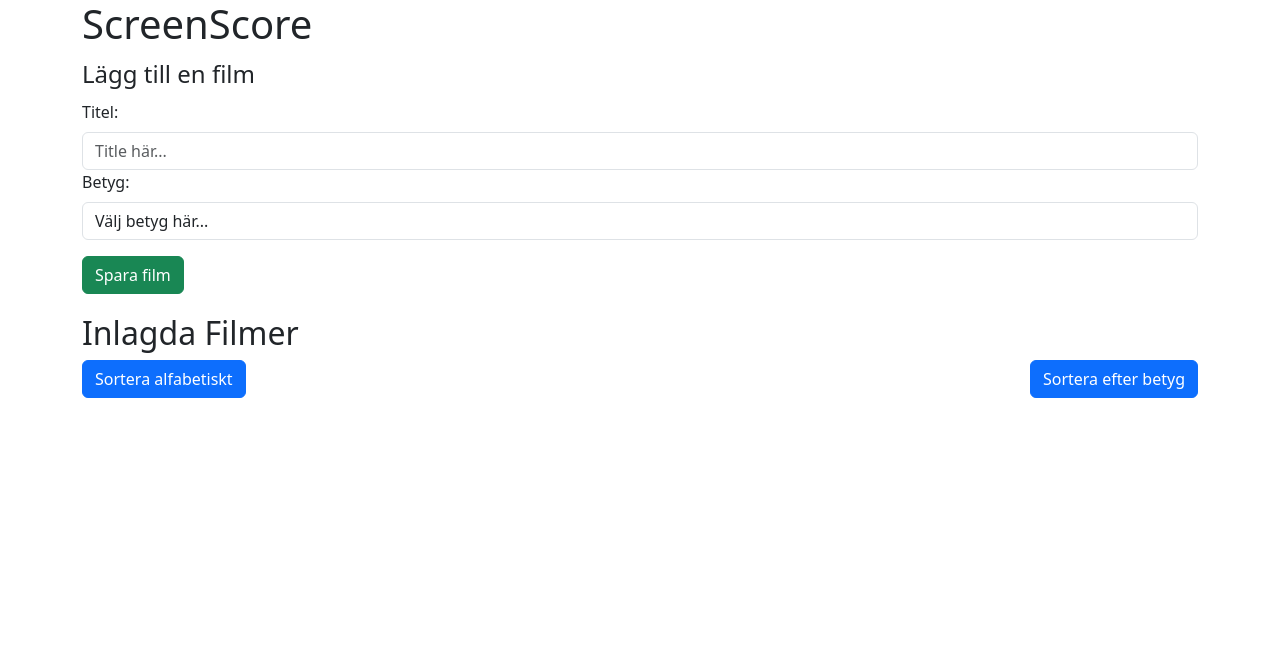
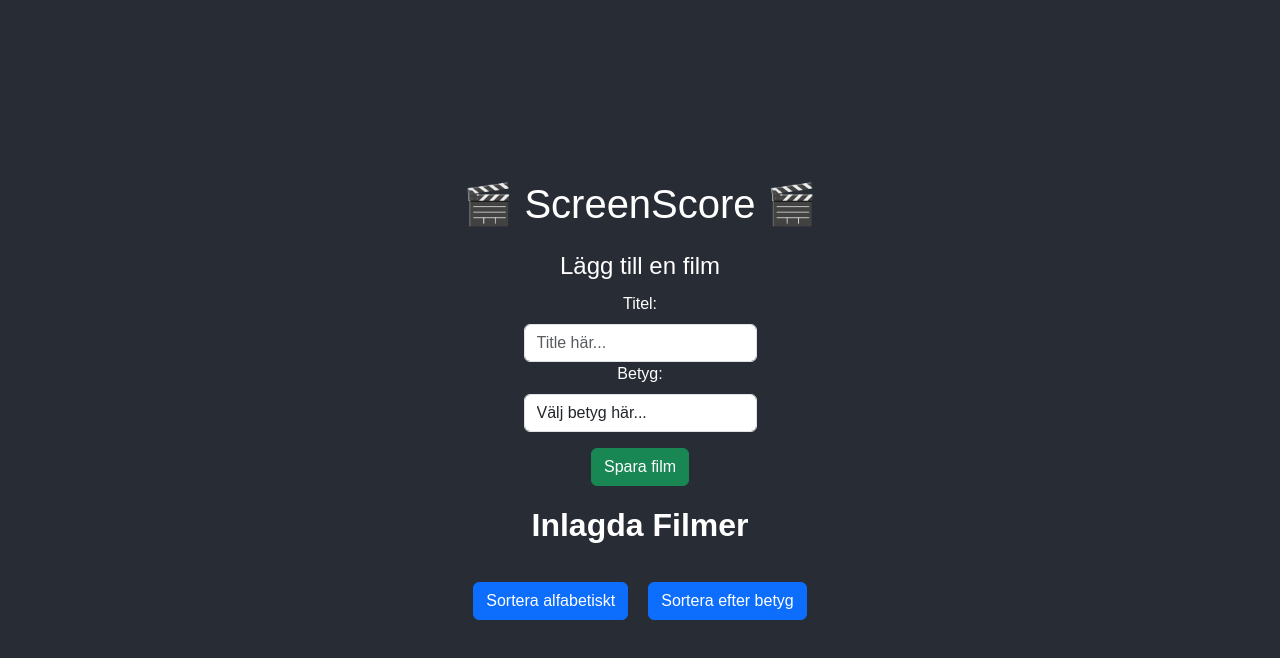
Before and after one commit to DonLealGUA/ScreenScore, a React (Create React App) app: page / in a window 1280 px wide. Shown: the top 658 px of the page. Built offline with nearby package versions, Linux system fonts and the light colour scheme.

Commit message:
improvements

```diff
--- /dev/null
+++ b/src/App.css
@@ -0,0 +1,29 @@
+/* App.css */
+
+body {
+    background-color: #282c34;
+    color: #ffffff;
+    font-family: 'Arial', sans-serif;
+}
+
+.app-container {
+    min-height: 100vh;
+    display: flex;
+    flex-direction: column;
+    justify-content: center;
+    align-items: center;
+}
+
+.app-title {
+    margin-bottom: 20px;
+}
+
+.app-subtitle {
+    margin-top: 20px;
+    font-weight: bold;
+}
+
+
+.d-flex {
+    justify-content: center;
+}
--- a/src/App.js
+++ b/src/App.js
@@ -5,54 +5,56 @@ import AddMovieForm from './components/AddMovieForm';
 import Movies from './components/Movies';
 import OrderByNameButton from './components/OrderByNameButton';
 import OrderByGradeButton from './components/OrderByGradeButton';
+import './App.css'; // Import custom CSS for styling
+
 function App() {
-    const [movies,setMovie] = useState([]); // State hook to manage movies array
+    const [movies, setMovie] = useState([]); // State hook to manage movies array
 
     // Adds a new movie to the list
     const addMovie = (newMovie) => {
-    setMovie([...movies,newMovie]);
+        setMovie([...movies, newMovie]);
     };
 
     // Delete a movie from the list
     const deleteMovie = (movieToDelete) => {
-    setMovie(movies.filter(movie=> movie !== movieToDelete));
+        setMovie(movies.filter((movie) => movie !== movieToDelete));
     };
 
     // Orders movies by name
     const orderByName = () => {
-    setMovie([...movies.sort((a,b) => a.title.localeCompare(b.title))]);
+        setMovie([...movies.sort((a, b) => a.title.localeCompare(b.title))]);
     };
 
     // Orders movies by rating
     const orderByGrade = () => {
-    setMovie([...movies.sort((a,b) => b.rating - a.rating)]);
+        setMovie([...movies.sort((a, b) => b.rating - a.rating)]);
     };
 
-return(
-<Container>
-  <Row>
+    return (
+        <Container className="app-container">
+            <Row className="text-center">
                 <Col>
-      <h1>ScreenScore</h1>
+                    <h1 className="app-title">🎬 ScreenScore 🎬</h1>
                 </Col>
             </Row>
-  <Row>
+            <Row className="text-center">
                 <Col>
                     <AddMovieForm onAddMovie={addMovie} />
                 </Col>
             </Row>
-  <Row>
+            <Row className="text-center">
                 <Col>
-      <h2 style={{ marginTop: '20px' }}>Inlagda Filmer</h2>
+                    <h2 className="app-subtitle">Inlagda Filmer</h2>
                 </Col>
             </Row>
-  <Row>
+            <Row className="text-center">
                 <Col>
                     <Movies movies={movies} onDeleteMovie={deleteMovie} />
                 </Col>
             </Row>
-  <Row>
+            <Row className="text-center " style={{ marginTop: '30px' }}>
                 <Col>
-      <div className="d-flex justify-content-between">
+                  <div className="d-flex justify-content-between sort-button-container">
                         <OrderByNameButton onOrderByName={orderByName} />
                         <div style={{ width: '20px' }}></div>
                         <OrderByGradeButton onOrderByGrade={orderByGrade} />
@@ -60,10 +62,7 @@ return(
                 </Col>
             </Row>
         </Container>
-
     );
-
-
 }
 
 export default App;
--- /dev/null
+++ b/src/components/Movie.css
@@ -0,0 +1,14 @@
+/* Movie.css */
+
+.star-icon {
+    width: 20px;
+    height: 20px;
+    margin-right: 5px;
+}
+
+.delete-movie-icon {
+    width: 25px;
+    height: 25px;
+    cursor: pointer;
+    margin-left: 10px;
+}
--- a/src/components/Movie.js
+++ b/src/components/Movie.js
@@ -1,5 +1,6 @@
 import React from 'react';
 import { ListGroup } from 'react-bootstrap';
+import './Movie.css'; // Import the CSS file for styles
 
 const Movie = ({ movie, onDeleteMovie }) => {
     const { title, rating } = movie;
@@ -8,8 +9,13 @@ const Movie = ({ movie, onDeleteMovie }) => {
         <ListGroup.Item className="d-flex justify-content-between align-items-center">
             <span>{title}</span>
             <div>
-            {[...Array(parseInt(rating))].map((_, index) => ( //Array the size of the rating of the individual movie & also creates that amout of img objekts
-                <img key={index} src="/media/star.png" alt="Star" className="star-icon" />
+                {[...Array(parseInt(rating))].map((_, index) => ( // Create stars based on the rating
+                    <img
+                        key={index}
+                        src="/media/star.png"
+                        alt="Star"
+                        className="star-icon"
+                    />
                 ))}
                 <img
                     src="/media/delete.png"
```
Lines whose indentation alone changed are shown as unchanged.
